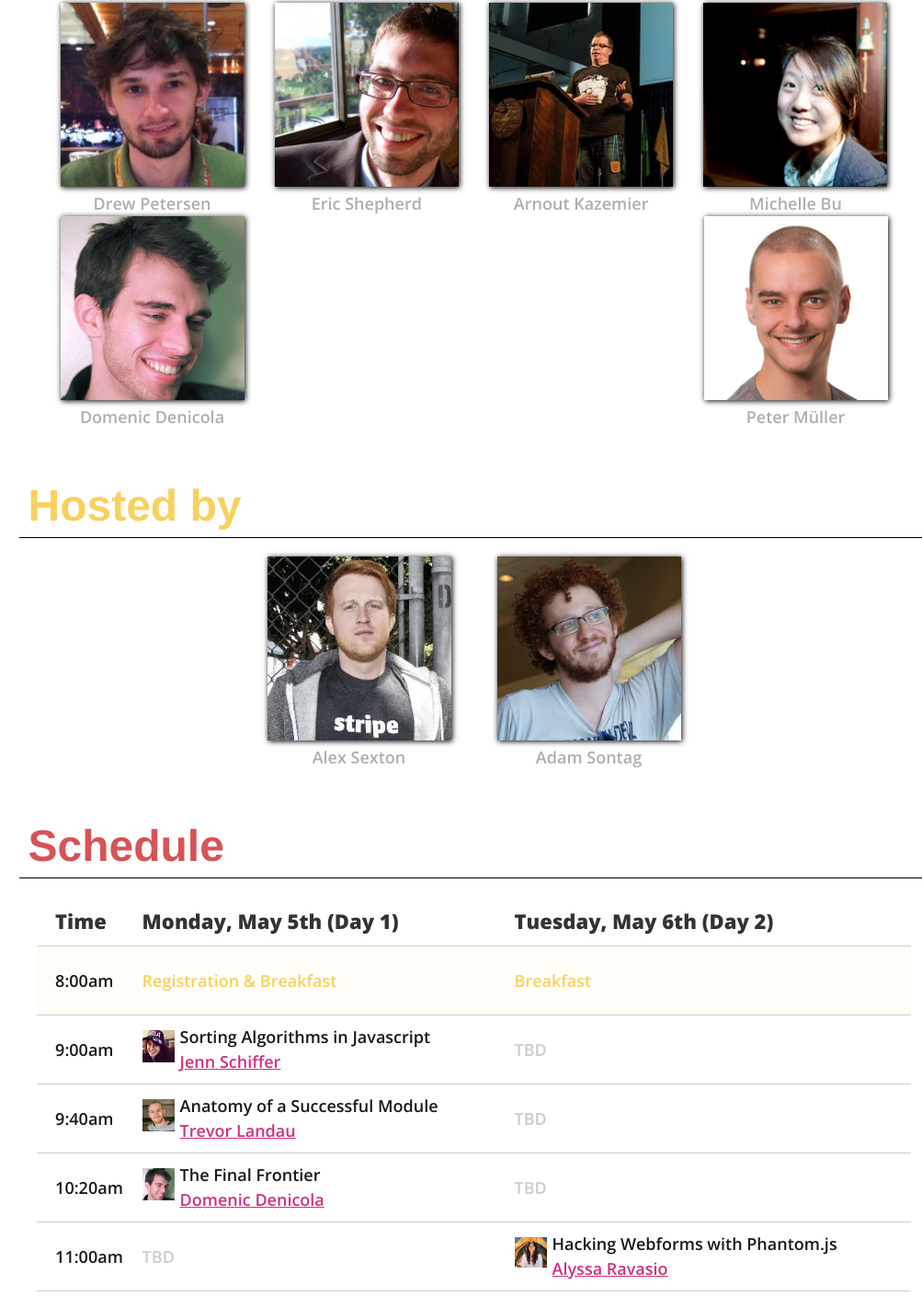
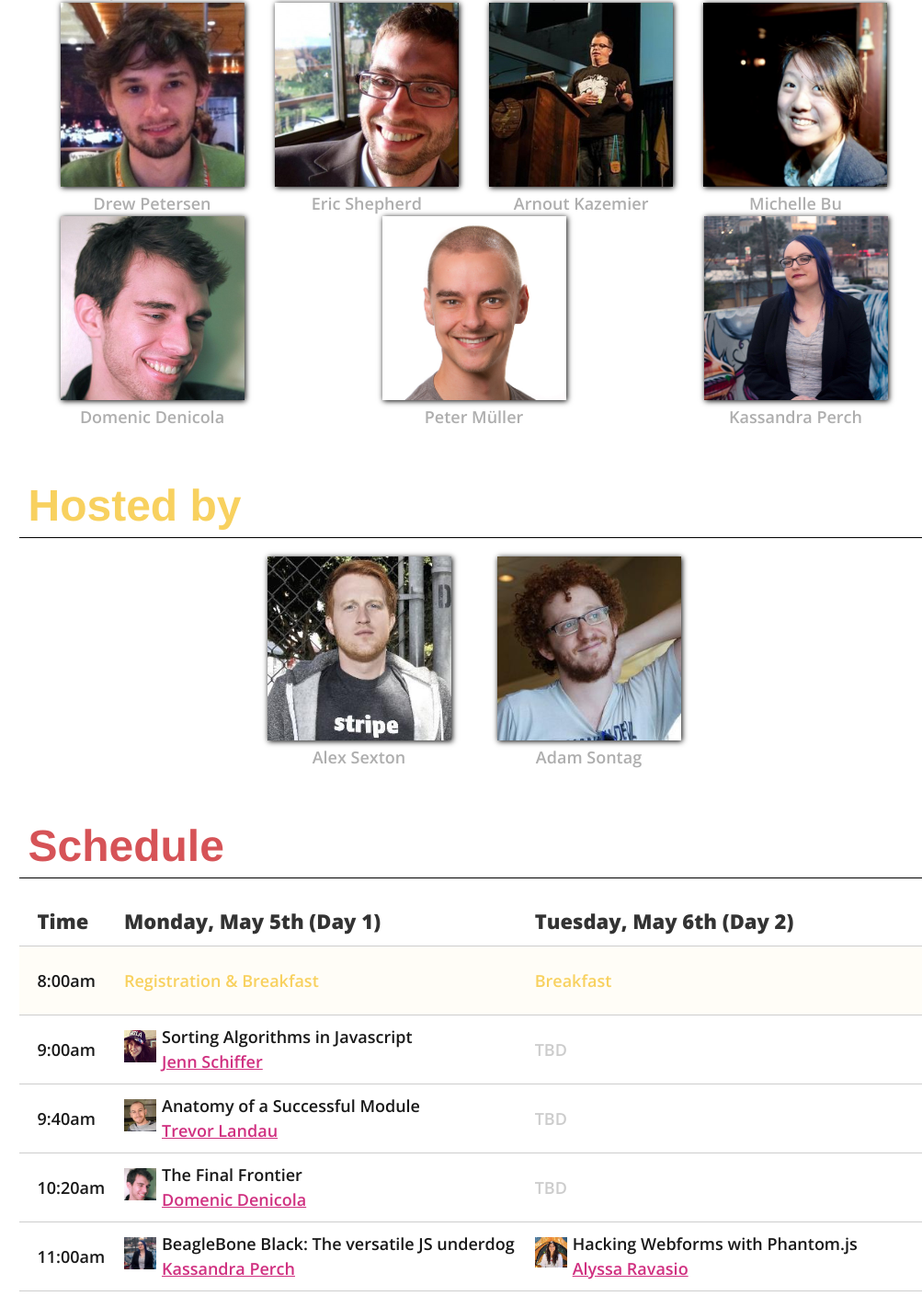
Before and after one commit to EmpireJS/2014.empirejs.org, a website: page public/index.html in a window 1280 px wide. Shown: the part 1531-2940 px from the top of the page at 92% size, without its empty margins (129-1132 px from the left). Drawn offline with nearby package versions, Linux system fonts and the light colour scheme; a web font is replaced by a local one.

Commit message:
[doc] Addding Kassandra Perch

```diff
--- a/public/index.html
+++ b/public/index.html
@@ -73,7 +73,7 @@ console.log("... It’s Computer SCIENCE.");
         <div class="subheader">
           <h1>Speakers</h1>
           <div style="text-align: right">
-            <p>... <strong>10</strong> more to be announced. <strong>One every day!</strong></p>
+            <p>... <strong>9</strong> more to be announced. <strong>One every day!</strong></p>
           </div>
         </div>
 
@@ -148,6 +148,11 @@ console.log("... It’s Computer SCIENCE.");
               <img src="/img/speakers/peter-muller.jpg" alt /><p>Peter Müller</p>
             </a>
           </div>
+          <div>
+            <a href="https://twitter.com/kassandra_perch" target="_blank">
+              <img src="/img/speakers/kassandra-perch.jpg" alt /><p>Kassandra Perch</p>
+            </a>
+          </div>
         </div>
       </div>
 
@@ -215,7 +220,11 @@ console.log("... It’s Computer SCIENCE.");
             </tr>
             <tr>
               <td>11:00am</td>
-              <td><tbd></tbd></td>
+              <td>
+                <img src="/img/speakers/kassandra-perch.jpg" />
+                <talk>BeagleBone Black: The versatile JS underdog</talk>
+                <speaker><a href="http://twitter.com/kassandra_perch" target="_blank">Kassandra Perch</a></speaker>
+              </td>
               <td>
                 <img src="/img/speakers/alyssa-ravasio.jpg" />
                 <talk>Hacking Webforms with Phantom.js</talk>
```
Also changed, not shown: public/img/speakers/kassandra-perch.jpg (added).
